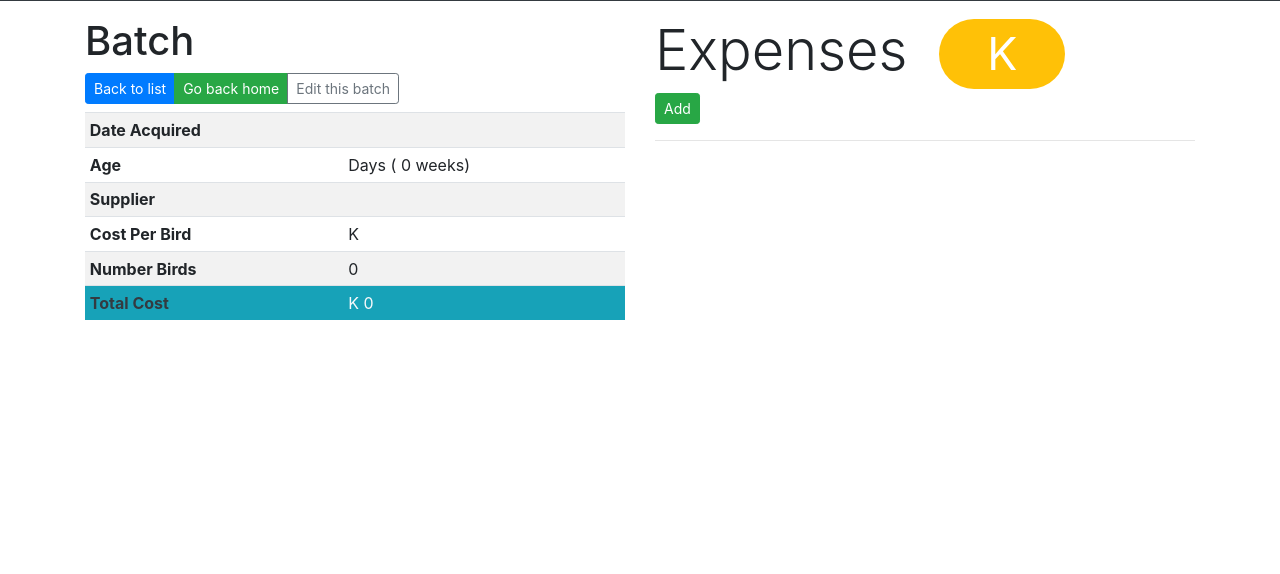
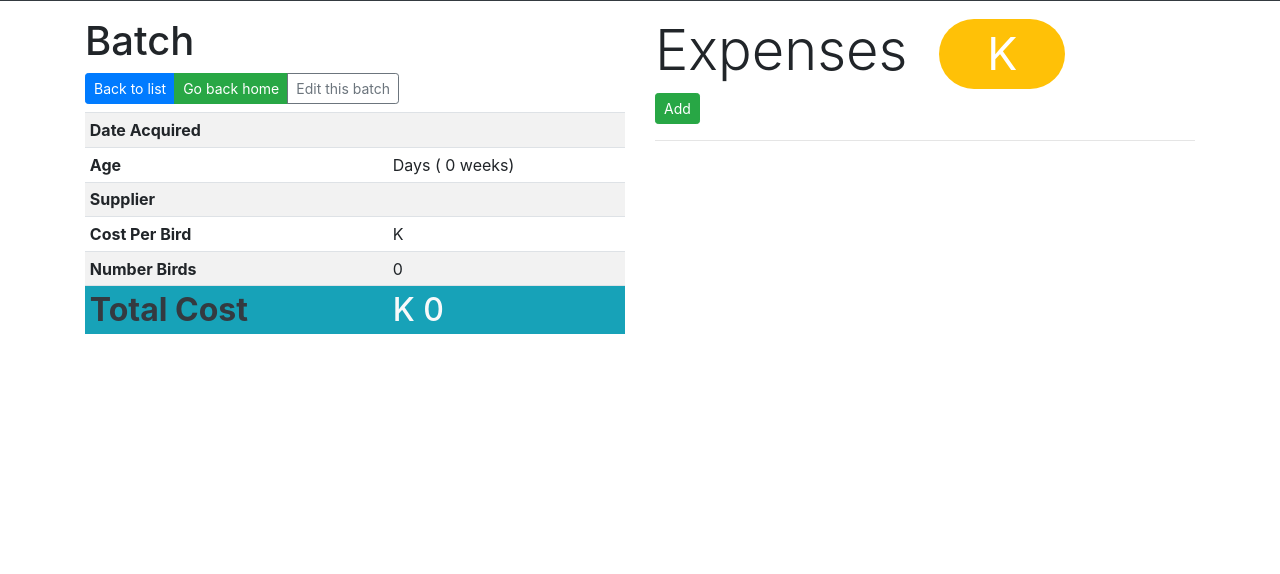
Before and after one commit to sylvery/poultry-farm-manager, a Symfony app: template templates/batch/show.html.twig in a window 1280 px wide. Shown: the part 237-811 px from the top of the page. Run offline with Twig, Linux system fonts and the light colour scheme; the template is opened without the code that fills it, so the values that code supplies are empty; some libraries are stand-ins or nearby versions.

Commit message:
updates applied to app user

```diff
--- a/src/Controller/AppuserController.php
+++ b/src/Controller/AppuserController.php
@@ -5,7 +5,6 @@ namespace App\Controller;
 use App\Entity\Appuser;
 use EasyCorp\Bundle\EasyAdminBundle\Controller\EasyAdminController;
 use Symfony\Component\Security\Core\Encoder\UserPasswordEncoderInterface;
-use Symfony\Component\Routing\Annotation\Route;
 
 class AppuserController extends EasyAdminController
 {
--- a/templates/batch/show.html.twig
+++ b/templates/batch/show.html.twig
@@ -34,7 +34,7 @@
                         <th>Number Birds</th>
                         <td>{{ batch.numberOfMales + batch.numberOfFemales }}</td>
                     </tr>
-                    <tr class="bg-info text-dark">
+                    <tr class="h2 bg-info text-dark">
                         <th>Total Cost</th>
                         <td class="text-light">K {{ ( batch.numberOfMales + batch.numberOfFemales ) * batch.costPerBird + batch.getTotalExpenses }}</td>
                     </tr>
```
Also changed, not shown: 1 other file.
